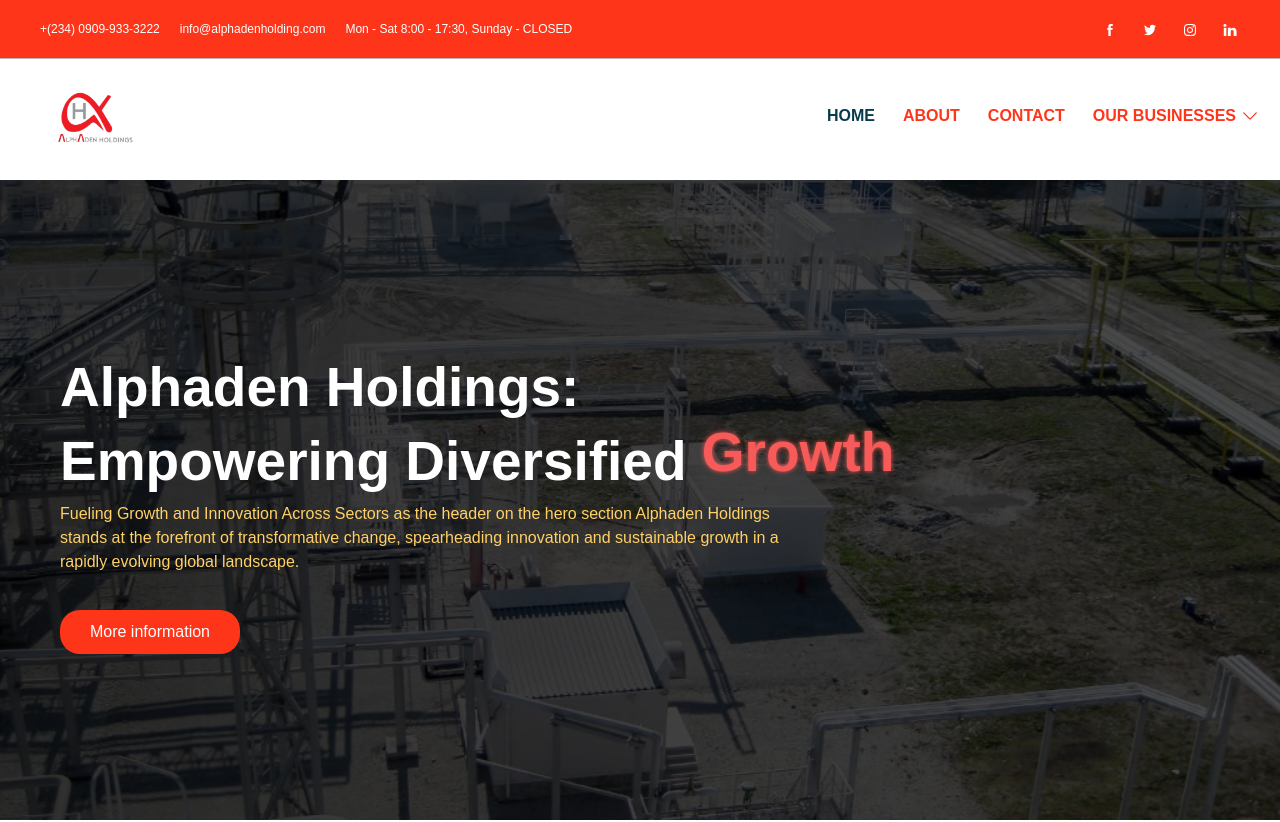
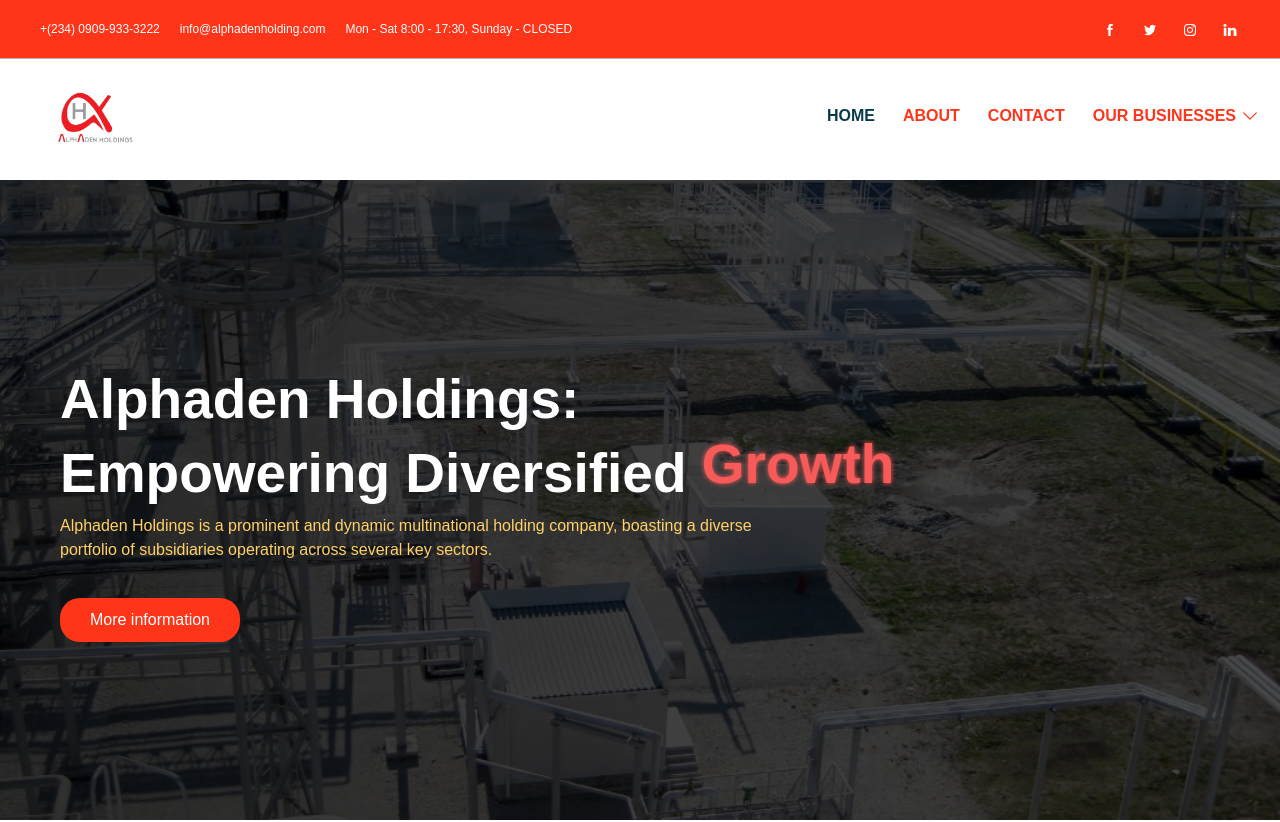
Before and after one commit to Wills-dev/alphaden, a Next.js app: page / in a window 1280 px wide. Shown: the top 822 px of the page. Built offline with nearby package versions, Linux system fonts and the light colour scheme.

Commit message:
feat: change about title

```diff
--- a/app/page.jsx
+++ b/app/page.jsx
@@ -35,10 +35,9 @@
             </h2>
 
             <p>
-              Fueling Growth and Innovation Across Sectors as the header on the
-              hero section Alphaden Holdings stands at the forefront of
-              transformative change, spearheading innovation and sustainable
-              growth in a rapidly evolving global landscape.
+              Alphaden Holdings is a prominent and dynamic multinational holding
+              company, boasting a diverse portfolio of subsidiaries operating
+              across several key sectors.
             </p>
             <Link
               className={styles.button}
```
